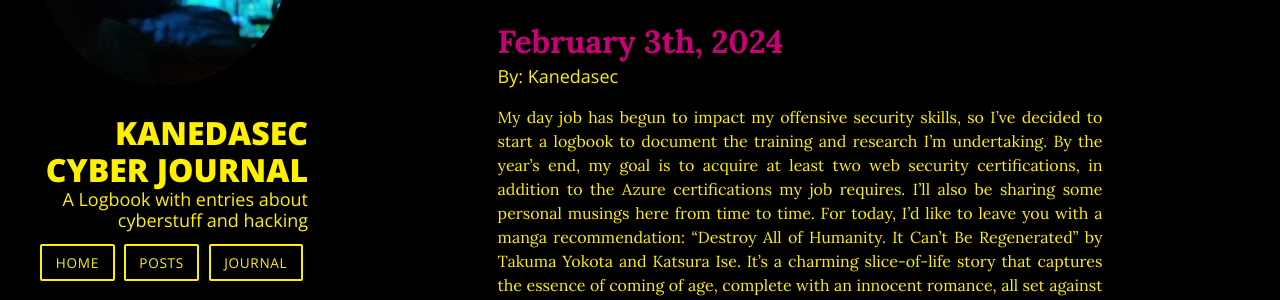
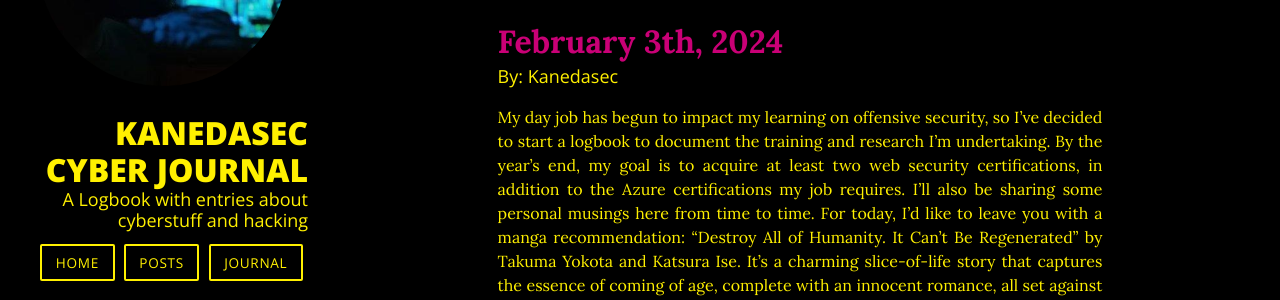
Before and after one commit to kanedasec/kanedasec.github.io, a Jekyll site: the page built from _journals/February-3th-2020.md, in a window 1280 px wide. Shown: the part 190-490 px from the top of the page. Built offline with Jekyll 4.4.1, drawn with Linux system fonts in a browser that asks for light colours; nearby versions of some CDN libraries; some of the changed text lies outside the part shown.

Commit message:
Update February-3th-2020.md

```diff
--- a/_journals/February-3th-2020.md
+++ b/_journals/February-3th-2020.md
@@ -2,4 +2,4 @@
 title: "February 3th, 2024"
 author: Kanedasec
 ---
-My day job has begun to impact my offensive security skills, so I've decided to start a logbook to document the training and research I'm undertaking. By the year's end, my goal is to acquire at least two web security certifications, in addition to the Azure certifications my job requires. I'll also be sharing some personal musings here from time to time. For today, I'd like to leave you with a manga recommendation: "Destroy All of Humanity. It Can't Be Regenerated" by Takuma Yokota and Katsura Ise. It's a charming slice-of-life story that captures the essence of coming of age, complete with an innocent romance, all set against the backdrop of the world's most renowned card game, Magic: The Gathering.
+My day job has begun to impact my learning on offensive security, so I've decided to start a logbook to document the training and research I'm undertaking. By the year's end, my goal is to acquire at least two web security certifications, in addition to the Azure certifications my job requires. I'll also be sharing some personal musings here from time to time. For today, I'd like to leave you with a manga recommendation: "Destroy All of Humanity. It Can't Be Regenerated" by Takuma Yokota and Katsura Ise. It's a charming slice-of-life story that captures the essence of coming of age, complete with an innocent romance, all set against the backdrop of the world's most renowned card game, Magic: The Gathering.
```
